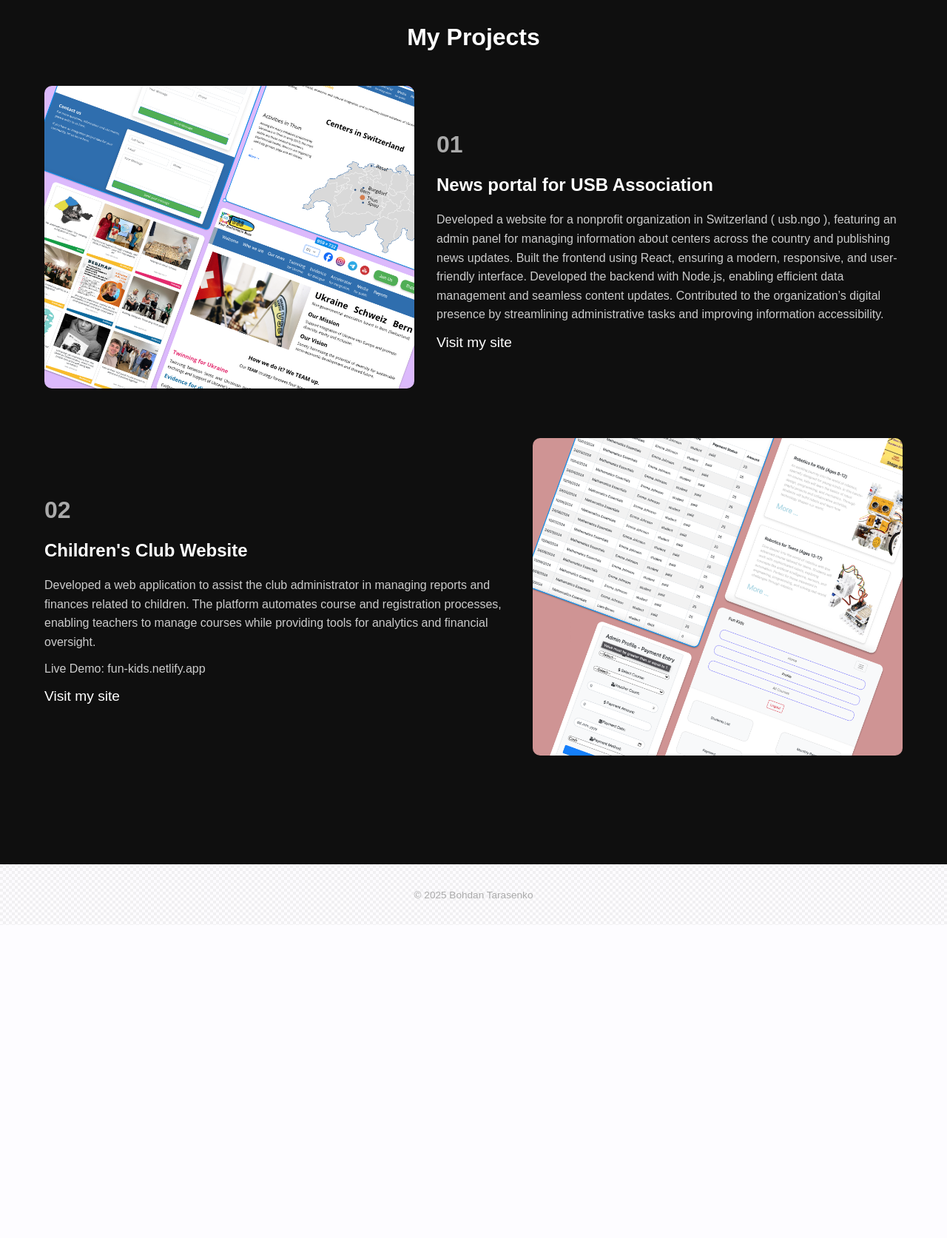
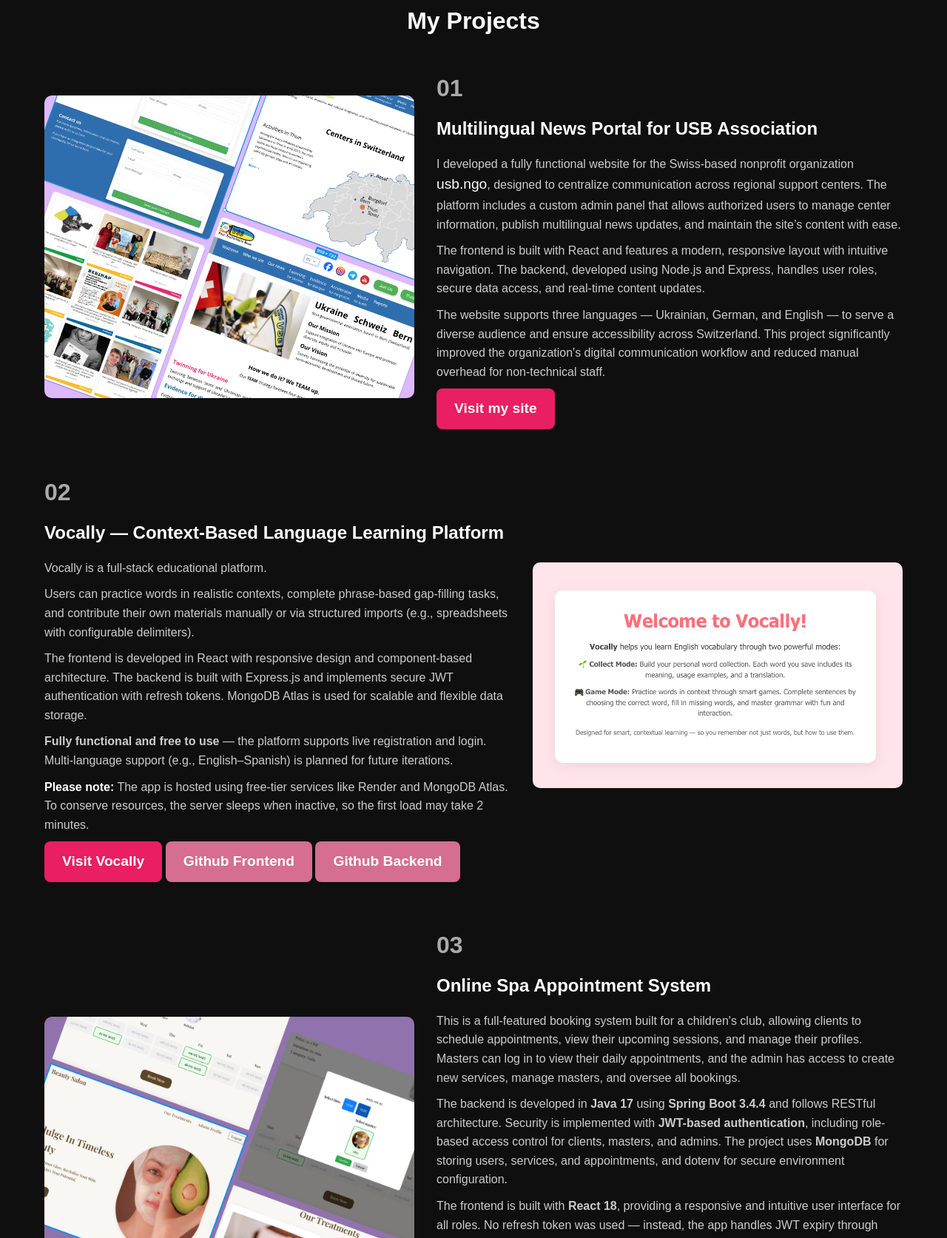
Before and after one commit to bogdanbt/portfolio, a plain HTML site: page index.html in a window 1280 px wide. Shown: the part 2711-4384 px from the top of the page at 74% size. Before the commit the page ends 3961 px from the top, so only its background shows below. Drawn offline with nearby package versions, Linux system fonts and the light colour scheme; a script that the page names is missing.

Commit message:
add github links

```diff
--- a/index.html
+++ b/index.html
@@ -208,14 +208,11 @@
           </div>
           <p>
             Founder & STEM Educator Founder & STEM Educator Kids Club of Science
-            and Robotics · FreelanceKids Club of Science and Robotics ·
-            Freelance Aug 2016 - Feb 2022 · 5 yrs 7 mosAug 2016 to Feb 2022 · 5
-            yrs 7 mos Kyiv, Ukraine · HybridKyiv, Ukraine · Hybrid Founded a
-            STEM club specializing in robotics and programming for children.
-            Secured a partnership with a private school in Kyiv, expanding class
-            offerings and increasing lesson volume and revenue by 60%. Developed
-            and delivered educational programs in Python, C++, robotics, and web
-            development.
+            and Robotics Founded a STEM club specializing in robotics and
+            programming for children. Secured a partnership with a private
+            school in Kyiv, expanding class offerings and increasing lesson
+            volume and revenue by 60%. Developed and delivered educational
+            programs in Python, C++, robotics, and web development.
           </p>
         </div>
       </div>
@@ -259,18 +256,153 @@
           </div>
           <div class="project-info">
             <h3>01</h3>
-            <h4>News portal for USB Association</h4>
+            <h4>Multilingual News Portal for USB Association</h4>
             <p>
-              Developed a website for a nonprofit organization in Switzerland (
-              usb.ngo ), featuring an admin panel for managing information about
-              centers across the country and publishing news updates. Built the
-              frontend using React, ensuring a modern, responsive, and
-              user-friendly interface. Developed the backend with Node.js,
-              enabling efficient data management and seamless content updates.
-              Contributed to the organization’s digital presence by streamlining
-              administrative tasks and improving information accessibility.
+              I developed a fully functional website for the Swiss-based
+              nonprofit organization
+              <a href="https://usb.ngo" target="_blank">usb.ngo</a>, designed to
+              centralize communication across regional support centers. The
+              platform includes a custom admin panel that allows authorized
+              users to manage center information, publish multilingual news
+              updates, and maintain the site’s content with ease.
             </p>
-            <a href="https://usb.ngo" target="_blank">Visit my site</a>
+            <p>
+              The frontend is built with React and features a modern, responsive
+              layout with intuitive navigation. The backend, developed using
+              Node.js and Express, handles user roles, secure data access, and
+              real-time content updates.
+            </p>
+            <p>
+              The website supports three languages — Ukrainian, German, and
+              English — to serve a diverse audience and ensure accessibility
+              across Switzerland. This project significantly improved the
+              organization's digital communication workflow and reduced manual
+              overhead for non-technical staff.
+            </p>
+
+            <a href="https://usb.ngo" class="btn-custom" target="_blank">
+              Visit my site</a
+            >
+          </div>
+        </div>
+
+        <div class="project reverse">
+          <div class="project-image">
+            <img src="image/vocally.png" alt="Vocally App" />
+          </div>
+          <div class="project-info">
+            <h3>02</h3>
+            <h4>Vocally — Context-Based Language Learning Platform</h4>
+            <p>Vocally is a full-stack educational platform.</p>
+            <p>
+              Users can practice words in realistic contexts, complete
+              phrase-based gap-filling tasks, and contribute their own materials
+              manually or via structured imports (e.g., spreadsheets with
+              configurable delimiters).
+            </p>
+            <p>
+              The frontend is developed in React with responsive design and
+              component-based architecture. The backend is built with Express.js
+              and implements secure JWT authentication with refresh tokens.
+              MongoDB Atlas is used for scalable and flexible data storage.
+            </p>
+            <p>
+              <strong>Fully functional and free to use</strong> — the platform
+              supports live registration and login. Multi-language support
+              (e.g., English–Spanish) is planned for future iterations.
+            </p>
+            <p>
+              <strong class="please-note">Please note:</strong> The app is
+              hosted using free-tier services like Render and MongoDB Atlas. To
+              conserve resources, the server sleeps when inactive, so the first
+              load may take 2 minutes.
+            </p>
+            <a
+              href="https://englishtarapp.netlify.app/"
+              class="btn-custom"
+              target="_blank"
+            >
+              Visit Vocally
+            </a>
+            <a
+              href="https://github.com/bogdanbt/EnglishAppFrontend.git"
+              class="btn-github-custom"
+              target="_blank"
+              >Github Frontend
+            </a>
+            <a
+              href="https://github.com/bogdanbt/englishAppBackend.git"
+              class="btn-github-custom"
+              target="_blank"
+            >
+              Github Backend
+            </a>
+          </div>
+        </div>
+
+        <div class="project">
+          <div class="project-image">
+            <img src="image/spa.png" alt="Kids Website" />
+          </div>
+          <div class="project-info">
+            <h3>03</h3>
+            <h4>Online Spa Appointment System</h4>
+            <p>
+              This is a full-featured booking system built for a children's
+              club, allowing clients to schedule appointments, view their
+              upcoming sessions, and manage their profiles. Masters can log in
+              to view their daily appointments, and the admin has access to
+              create new services, manage masters, and oversee all bookings.
+            </p>
+            <p>
+              The backend is developed in <strong>Java 17</strong> using
+              <strong>Spring Boot 3.4.4</strong> and follows RESTful
+              architecture. Security is implemented with
+              <strong>JWT-based authentication</strong>, including role-based
+              access control for clients, masters, and admins. The project uses
+              <strong>MongoDB</strong> for storing users, services, and
+              appointments, and dotenv for secure environment configuration.
+            </p>
+            <p>
+              The frontend is built with <strong>React 18</strong>, providing a
+              responsive and intuitive user interface for all roles. No refresh
+              token was used — instead, the app handles JWT expiry through
+              standard frontend logic. The booking system includes availability
+              checks, admin-controlled schedules, and real-time validation to
+              avoid conflicts.
+            </p>
+            <p>
+              <strong class="please-note">Please note:</strong> The app is
+              hosted using free-tier services like Render and MongoDB Atlas. To
+              conserve resources, the server sleeps when inactive, so the first
+              load may take 2 minutes.
+            </p>
+            <p>
+              <strong
+                >If you'd like to test the system, feel free to contact me —
+                I'll be happy to provide login credentials.</strong
+              >
+            </p>
+            <a
+              href="https://luxespa.netlify.app"
+              class="btn-custom"
+              target="_blank"
+            >
+              Visit the live app
+            </a>
+            <a
+              href="https://github.com/bogdanbt/beautysalon-frontend.git"
+              class="btn-github-custom"
+              target="_blank"
+              >Github Frontend
+            </a>
+            <a
+              href="https://github.com/bogdanbt/beautysalon-backend.git"
+              class="btn-github-custom"
+              target="_blank"
+            >
+              Github Backend
+            </a>
           </div>
         </div>
 
@@ -279,62 +411,58 @@
             <img src="image/kidsclub.png" alt="Kids Website" />
           </div>
           <div class="project-info">
-            <h3>02</h3>
-            <h4>Children's Club Website</h4>
+            <h3>04</h3>
+            <h4>Children's Club Internal Management System</h4>
             <p>
-              Developed a web application to assist the club administrator in
-              managing reports and finances related to children. The platform
-              automates course and registration processes, enabling teachers to
-              manage courses while providing tools for analytics and financial
-              oversight.
+              One of my first React-based web applications, this project was
+              developed to support internal operations at the children's club I
+              founded in 2016. The system was designed to simplify appointment
+              tracking and basic accounting for group lessons.
             </p>
-            <p>Live Demo: fun-kids.netlify.app</p>
-            <!-- <p>Admin Login: admin@gmail.com | Password: admin</p>
-            <p>Teacher Login: teacher@gmail.com | Password: teacher</p> -->
-            <a href="https://fun-kids.netlify.app" target="_blank"
-              >Visit my site</a
+            <p>
+              The platform allows teachers to log in before each lesson, mark
+              student attendance, and automatically deduct class credits from
+              prepaid subscriptions. Administrators can monitor the remaining
+              balance of each subscription and manually update them when new
+              payments are made.
+            </p>
+            <p>
+              <strong class="please-note">Please note:</strong> The app is
+              hosted using free-tier services like Render and MongoDB Atlas. To
+              conserve resources, the server sleeps when inactive, so the first
+              load may take 2 minutes.
+            </p>
+            <p>
+              <strong
+                >If you'd like to test the system, feel free to contact me —
+                I'll be happy to provide login credentials.</strong
+              >
+            </p>
+            <a
+              href="https://fun-kids.netlify.app"
+              class="btn-custom"
+              target="_blank"
             >
-          </div>
-        </div>
-
-        <!-- <div class="project">
-        <div class="project-image">
-          <img src="projects/project3.jpg" alt="Blog Website" />
-        </div>
-        <div class="project-info">
-          <h3>03</h3>
-          <h4>Blog Website Template</h4>
-          <p>
-            A personal blog template with markdown support, SEO, and light/dark
-            mode toggle. Built using Astro and Tailwind CSS.
-          </p>
-          <a href="#" target="_blank">🔗</a>
-        </div>
-      </div> -->
-      </div>
-    </section>
-    <!-- <section class="contact">
-      <div class="contact-inner">
-        <div class="contact-icon">
-          <img src="icons/mail-icon.svg" alt="Email Icon" />
-        </div>
-        <div class="contact-text">
-          <h2>Let's <span>talk</span> for</h2>
-          <h3>Something special</h3>
-          <p>
-            I seek to push the limits of creativity to create high-engaging,
-            user-friendly, and memorable interactive experiences.
-          </p>
-          <p><strong>bohdan@email.com</strong><br />+41 76 000 00 00</p>
-
-          <div class="contact-socials">
-            <a href="#"><img src="icons/github.svg" alt="GitHub" /></a>
-            <a href="#"><img src="icons/linkedin.svg" alt="LinkedIn" /></a>
-            <a href="#"><img src="icons/telegram.svg" alt="Telegram" /></a>
+              Visit my site
+            </a>
+            <a
+              href="https://github.com/bogdanbt/frontend-funkids.git"
+              class="btn-github-custom"
+              target="_blank"
+              >Github Frontend
+            </a>
+            <a
+              href="https://github.com/bogdanbt/note-app.git"
+              class="btn-github-custom"
+              target="_blank"
+            >
+              Github Backend
+            </a>
           </div>
         </div>
       </div>
-    </section> -->
+    </section>
+
     <footer class="footer">
       <div class="container">
         <p>&copy; 2025 Bohdan Tarasenko</p>
--- a/style.css
+++ b/style.css
@@ -596,3 +596,33 @@
   font-size: 0.85rem;
   padding: 30px 0;
 }
+
+.btn-custom {
+  display: inline-block;
+  background-color: #e91e63;
+  color: white;
+  padding: 12px 24px;
+  border-radius: 8px;
+  text-decoration: none;
+  font-weight: bold;
+  transition: background-color 0.3s ease;
+}
+
+.btn-custom:hover {
+  background-color: #c2185b;
+}
+
+.btn-github-custom {
+  display: inline-block;
+  background-color: #d66e91;
+  color: white;
+  padding: 12px 24px;
+  border-radius: 8px;
+  text-decoration: none;
+  font-weight: bold;
+  transition: background-color 0.3s ease;
+}
+
+.please-note {
+  color: white;
+}
```
Also changed, not shown: image/spa.png (added), image/vocally.png (added).
